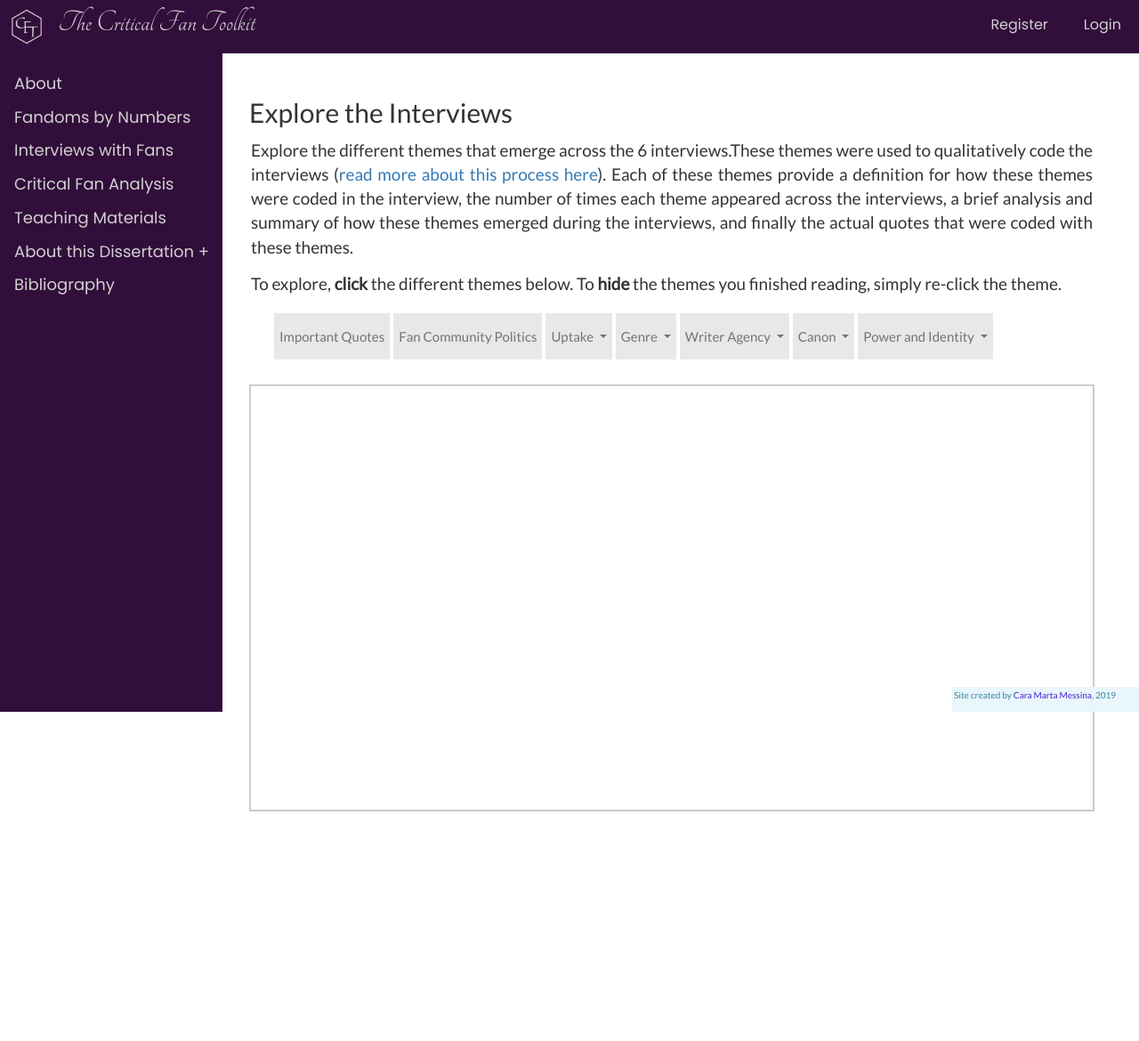
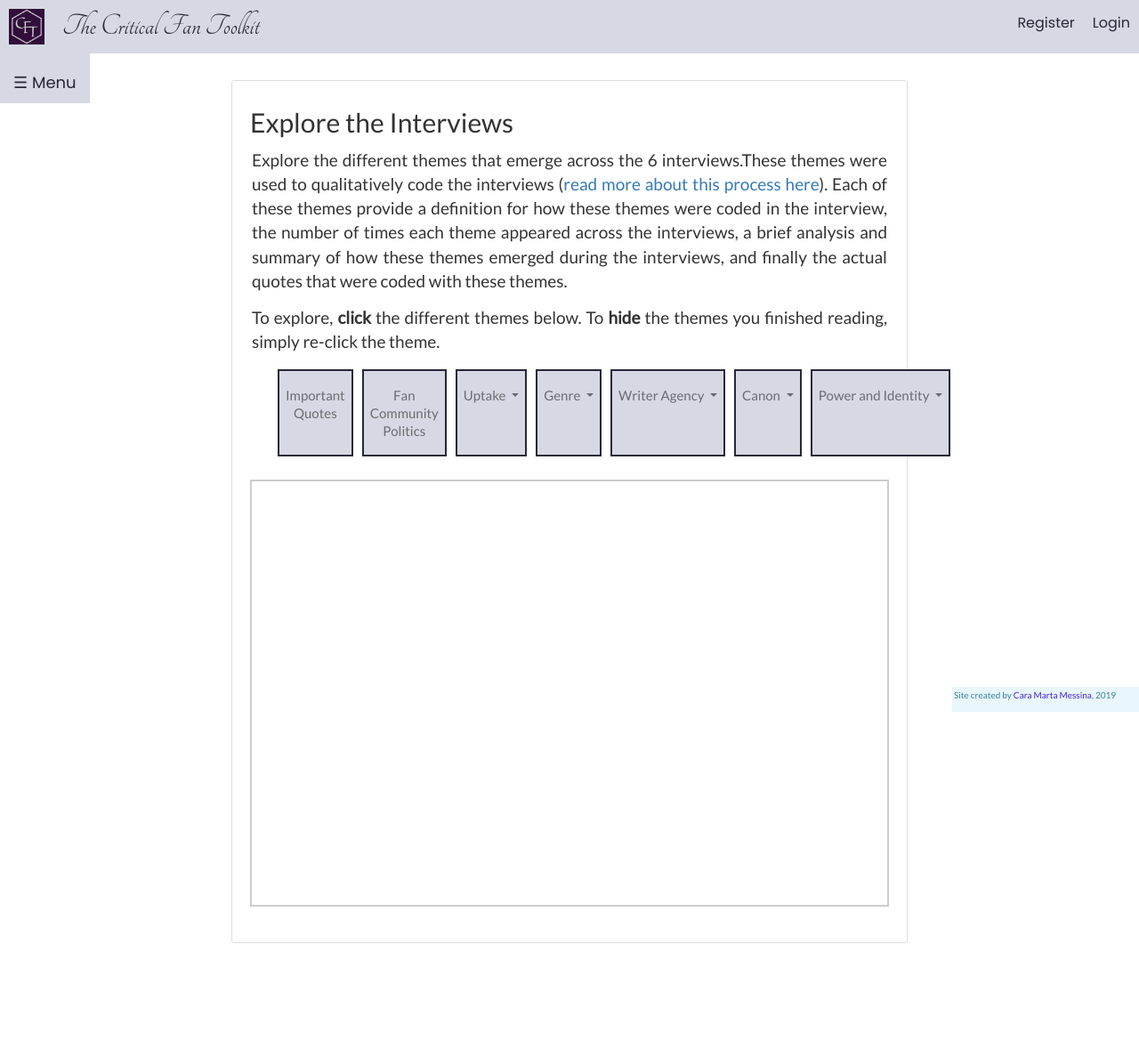
Before and after one commit to caramessina/cft-website-update, a Flask app: page /interviews/search in a window 1280 px wide. Shown: the whole page at 89% size. Before the commit the page ends 912 px from the top, so only its background shows below. Run offline with Flask 2, Linux system fonts and the light colour scheme; some libraries are stand-ins or nearby versions.

Commit message:
Changing entire look

```diff
--- a/CFT/static/css/main.css
+++ b/CFT/static/css/main.css
@@ -18,8 +18,8 @@ section{
 }
 
 .main {
-  margin-right: 40px;
-  margin-left: 270px; /* larger width because of side nav */
+  margin-right: 250px;
+  margin-left: 250px; /* larger width because of side nav */
   font-size: 17px; /* Increased text to enable scrolling */
   padding: 90px 10px;
   font-family: 'Lato', sans-serif;
@@ -64,31 +64,21 @@ li{
     font-size: 18px;
   }
 
-  .sidenav {
+  .sidebar {
     height: 100%;
-    width: 250px;
+    width: 0%;
     position: fixed;
-    top: 0;
-    left: 0;
-    background-color: #320E3B;
+    background-color: #d6d9e3;
     overflow-x: hidden;
-    padding-top: 75px;
+    padding-top: 70px;
     z-index: 99997;
   }
 
-.sidebar.hide {
-  left: -100%;
-}
-
-.sidebar.show {
-  left: 0;
-}
-
-  .sidenav a, .dropdown-btn, .side-button {
+  .sidebar a, .sidebutton {
     padding: 6px 8px 6px 16px;
     text-decoration: none;
     font-size: 18px;
-    color: #d1d1d1;
+    color: #272838;
     display: block;
     font-family: "Poppins";
     border: none;
@@ -96,65 +86,117 @@ li{
     text-align: left;
     outline: none;
     width: 100%;
+    cursor: pointer;
+  }
+
+  .sidebar>button.dropdown-btn {
+    text-decoration: none;
+    color: #272838;
+    display: block;
+    outline: none;
+    border: none;
+    background: none;
+    font-size: 18px;
+    padding: 6px 8px 6px 16px;
+    font-family: "Poppins";
+    width: 100%;
+    text-align: left;
+    }
+
+
+  .sidebar>button.closebtn {
+    margin-left: 200px;
+    background: none;
+    font-weight: bold;
+    padding: 6px 6px 6px 6px;
+    border-style: solid 2px;
+  }
+
+  .sidebar>button.closebtn:hover{
+    background-color: #C2C7D6;
+  }
+
+
+
+ .sidebutton:hover, .dropdown-btn:hover, .closebtn:hover{
+    background-color: #C2C7D6;
   }
 
   img.logo {
      height: 60px;
      padding: 10px;
+     float: left;
      /* color: #d1d1d1; */
-  }
-
-  .sidenav .side-button:hover, .dropdown-btn:hover{
-    color: #d1d1d1;
   }
 
   .dropdown-container {
     display: none;
-    background-color: #320E3B;
+    background-color: #d6d9e3;
     padding-left: 15px;
   }
 
+  .dropdown-container>a:hover{
+    background-color: #C2C7D6;
+  }
+
   @media screen and (max-height: 450px) {
-    .sidenav {padding-top: 15px;}
-    .sidenav a {font-size: 18px;}
-    .navbar {padding-top: 15px;}
-    .navbar a {font-size: 18px;}
+    .sidebar {padding-top: 15px;}
+    .sidebar a {font-size: 18px;}
+    .sidebar {padding-top: 15px;}
+    .sidebar a {font-size: 18px;}
   }
 /* TOP NAV */
   .topnav {
     overflow: hidden;
-    background-color:#320E3B;
+    background-color:#d6d9e3;
     width: 100%;
-    position: absolute;
     position: fixed;
     z-index: 99999;
   }
 
   .topnav a.butt {
     float: right;
-    color: #d1d1d1;
-    padding:17px 20px;
+    color: #272838;
+    padding: 15px 10px 15px 10px;
     text-decoration: none;
     font-size: 16px;
     font-family: "Poppins";
   }
 
-  .topnav .header {
+  .topnav>div>a.header {
     float: left;
-    color: #d1d1d1;
+    color: #272838;
     font-size: 35px;
-    padding: 0px;
+    padding:5px 10px 5px 10px;
+    text-align: center;
     text-decoration: none;
     font-family: "Tangerine";
   }
 
-  .topnav a.butt:hover {
-    color: #d1d1d1;
+  .openbtn {
+  font-size: 18px;
+  cursor: pointer;
+  background-color: #d6d9e3;
+  color: #272838;
+  padding: 10px 15px;
+  border: none;
+  font-family: "Poppins";
+  padding-top: 80px;
+  z-index: 1;
+  position: fixed;
+}
+
+  .openbtn:hover {
+  background-color: #C2C7D6;
+}
+
+  .topnav>a.butt:hover {
+    background-color: #C2C7D6;
     /* background-color: #45b1e8; */
   }
 
-  .topnav .header:hover {
-    color: #d1d1d1;
+  .topnav>div>a.header:hover {
+    background-color: #C2C7D6;
     text-decoration: none;
   }
 
@@ -179,15 +221,17 @@ iframe {
   text-decoration: none;
 }
 
-
-.button1 {
-  background-color: #E8E8E8;
-  color: black;
+.button-interview-search {
+  background-color: #d6d9e3;
+  color: #272838;
+  border: 2px solid #272838;
+  padding: 2px 2px 2px 2px;
   text-align: center;
   display: inline-block;
   font-size: 15px;
-  margin: 2px 2px;
+  margin: 0px 5px 0px 5px;
   cursor: pointer;
+  text-decoration: none;
   }
 
   .buttonInterview {
@@ -200,14 +244,12 @@ iframe {
     cursor: pointer;
     }
 
-  .dropdown{
-      color: white;
-  }
 
-  a.button:hover {
-    background-color: #9893C9;
-    color: #d6d9e3;
-    border: 2px solid #d6d9e3;
+
+  .button:hover, .button-interview-search:hover {
+    background-color: #C8D9E5;
+    color: #272838;
+    border: 2px solid #272838;
     text-decoration: none;
     }
 
@@ -286,13 +328,12 @@ font-size:10px
 
   }
 
-  article{
-    padding: 10px 20px;
+  main>article{
+    padding: 10px 20px 40px 20px;
     border: 1px solid #dddddd;
     border-radius: 3px;
     margin-bottom: 20px;
   }
-
 
 .carousel img{
   height: 400px;
--- a/CFT/templates/includes/_navbar.html
+++ b/CFT/templates/includes/_navbar.html
@@ -1,6 +1,7 @@
 <div class="topnav">
   <div>
-    <a href="{{ url_for('home') }}" class="header"><img class="logo" src="{{url_for('static', filename='images/CFT_Logo.png')}}"  alt="Logo for the Critical Fan Toolkit. The letters CFT, written in silver, are surrounded by a silver hexagon.">
+<img class="logo" src="{{url_for('static', filename='images/CFT_Logo.png')}}"  alt="Logo for the Critical Fan Toolkit. The letters CFT, written in silver, are surrounded by a silver hexagon.">
+    <a href="{{ url_for('home') }}" class="header">
 The Critical Fan Toolkit</a></div>
 
     {% if current_user.is_authenticated %}
@@ -12,12 +13,13 @@ The Critical Fan Toolkit</a></div>
     {% endif %}
 </div>
 
-<div class="sidenav">
-  <a href="{{ url_for('about') }}" class="side-button">About</a>
-  <a href="{{ url_for('ffd_numbers') }}" class="side-button">Fandoms by Numbers</a>
-  <a href="{{ url_for('interviews') }}" class="side-button">Interviews with Fans</a>
-  <a href="{{ url_for('cf_analysis') }}" class="side-button">Critical Fan Analysis</a>
-  <a href="{{ url_for('teaching') }}" class="side-button">Teaching Materials</a>
+<div id="mySidebar" class="sidebar">
+  <button onclick="closeNav()" class="closebtn">x</button>
+  <a href="{{ url_for('about') }}" class="sidebutton">About</a>
+  <a href="{{ url_for('ffd_numbers') }}" class="sidebutton">Fandoms by Numbers</a>
+  <a href="{{ url_for('interviews') }}" class="sidebutton">Interviews with Fans</a>
+  <a href="{{ url_for('cf_analysis') }}" class="sidebutton">Critical Fan Analysis</a>
+  <a href="{{ url_for('teaching') }}" class="sidebutton">Teaching Materials</a>
 
   <!-- DROPDOWN: ABOUT THIS DISS -->
   <button class="dropdown-btn">About this Dissertation +
@@ -32,6 +34,7 @@ The Critical Fan Toolkit</a></div>
     <a href="{{ url_for('dis_acknowledgements') }}">Acknowledgements</a>
   </div>
 
-    <a href="{{ url_for('bibliography') }}" class="side-button">Bibliography</a>
+    <a href="{{ url_for('bibliography') }}" class="sidebutton">Bibliography</a>
+</div>
 
-</div>
+<button class="openbtn" onclick="openNav()">☰ Menu</button>
--- a/CFT/templates/interviews/search.html
+++ b/CFT/templates/interviews/search.html
@@ -12,15 +12,15 @@
 <nav class="navbar navbar-expand-lg navbar-light" style="width:100%">
   <div class="collapse navbar-collapse">
     <ul class="navbar-nav mr-auto">
-      <li class="button1">
+      <li class="button-interview-search">
         <a class="nav-link" data-target="#codes-importantQuotes" data-toggle="collapse">Important Quotes</a>
       </li>
 
-      <li class="button1">
+      <li class="button-interview-search">
         <a class="nav-link"  data-target="#codes-fan-communities" data-toggle="collapse">Fan Community Politics</a>
       </li>
 
-      <li class="button1 dropdown">
+      <li class="button-interview-search dropdown">
         <a class="nav-link dropdown-toggle" href="#" id="navbarDropdown" role="button" data-toggle="dropdown" aria-haspopup="true" aria-expanded="false">
           Uptake
         </a>
@@ -34,7 +34,7 @@
         </div>
       </li>
 
-      <li class="button1 dropdown">
+      <li class="button-interview-search dropdown">
         <a class="nav-link dropdown-toggle" href="#" id="navbarDropdown" role="button" data-toggle="dropdown" aria-haspopup="true" aria-expanded="false">
           Genre
         </a>
@@ -51,7 +51,7 @@
         </div>
       </li>
 
-      <li class="button1 dropdown">
+      <li class="button-interview-search dropdown">
         <a class="nav-link dropdown-toggle" href="#" id="navbarDropdown" role="button" data-toggle="dropdown" aria-haspopup="true" aria-expanded="false">
           Writer Agency
         </a>
@@ -67,7 +67,7 @@
         </div>
       </li>
 
-      <li class="button1 dropdown">
+      <li class="button-interview-search dropdown">
         <a class="nav-link dropdown-toggle" href="#" id="navbarDropdown" role="button" data-toggle="dropdown" aria-haspopup="true" aria-expanded="false">
           Canon
         </a>
@@ -79,7 +79,7 @@
         </div>
       </li>
 
-      <li class="button1 dropdown">
+      <li class="button-interview-search dropdown">
         <a class="nav-link dropdown-toggle" href="#" id="navbarDropdown" role="button" data-toggle="dropdown" aria-haspopup="true" aria-expanded="false">
           Power and Identity
         </a>
--- a/CFT/templates/layout.html
+++ b/CFT/templates/layout.html
@@ -26,7 +26,7 @@
   <body>
     {%  include 'includes/_navbar.html'%}
     <main class="main">
-              <div>
+              <article>
                 {% with messages = get_flashed_messages(with_categories=true) %}
                   {% if messages %}
                     {% for category, message in messages %}
@@ -38,7 +38,7 @@
                 {% endwith %}
 
                 {% block body %}{% endblock %}
-              </div>
+              </article>
 
 <div class="footer">
   <p>Site created by <a href="http://caramartamessina.com">Cara Marta Messina</a>, 2019</p>
@@ -54,6 +54,18 @@
 /* Loop through all dropdown buttons to toggle between hiding and showing its dropdown content - This allows the user to have multiple dropdowns without any conflict */
 var dropdown = document.getElementsByClassName("dropdown-btn");
 var i;
+
+/*FOR SIDEBAR*/
+
+function openNav() {
+  document.getElementById("mySidebar").style.width = "250px";
+  document.getElementById("main").style.marginLeft = "250px";
+}
+
+function closeNav() {
+  document.getElementById("mySidebar").style.width = "0";
+  document.getElementById("main").style.marginLeft= "0";
+}
 
 for (i = 0; i < dropdown.length; i++) {
   dropdown[i].addEventListener("click", function() {
```
Also changed, not shown: other parts of CFT/static/css/main.css (+23 -29 lines).
